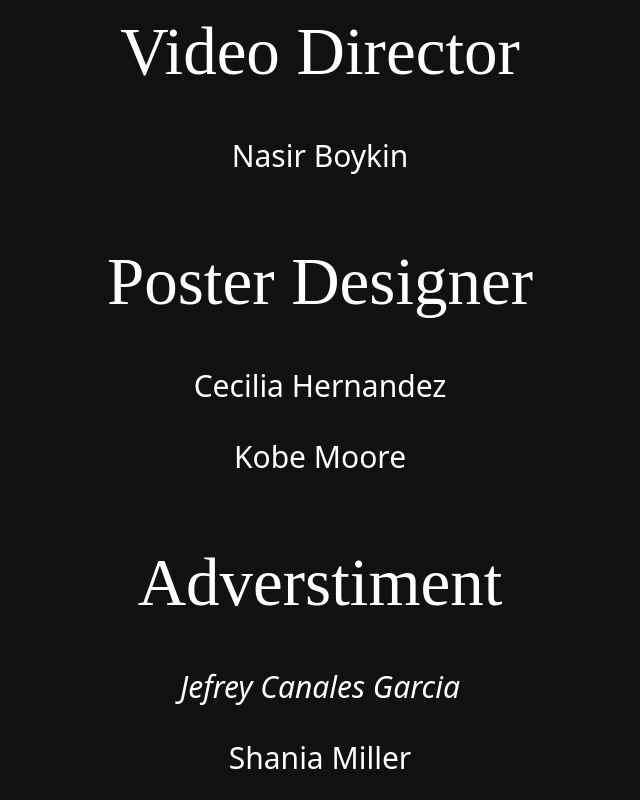
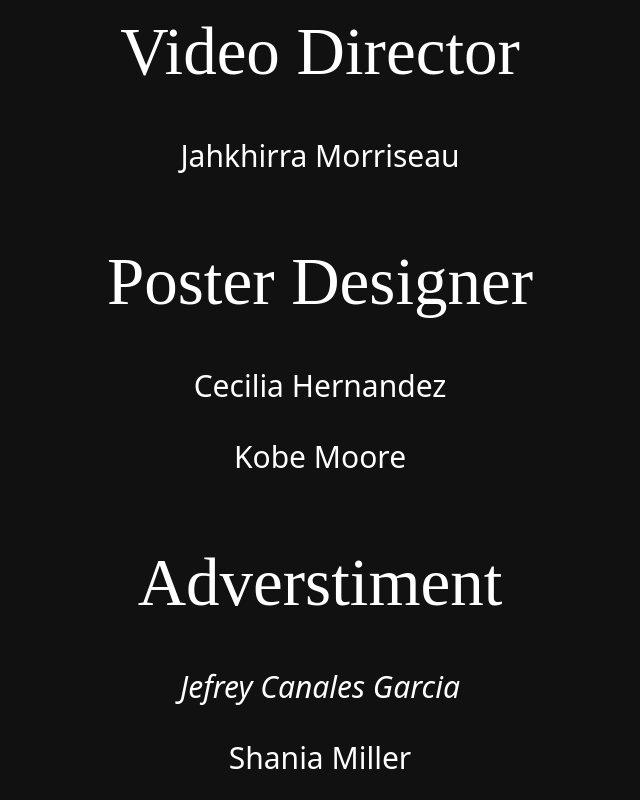
Before and after one commit to Uhhhh-kobe/Vote4Kobe.gethub.io, a plain HTML site: page credits.html in a window 1280 px wide. Shown: the part 1500-2300 px from the top of the page, without its empty margins (320-960 px from the left). Drawn offline with Linux system fonts and the light colour scheme.

Commit message:
Update credits.html

```diff
--- a/credits.html
+++ b/credits.html
@@ -59,7 +59,7 @@
               <p class="z">Cecilia Hernandez </p>
 
               <p class="m"> Video Director </p>
-              <p class="z">Nasir Boykin </p>
+              <p class="z"> Jahkhirra Morriseau</p>
 
 
               <p class="m"> Poster Designer </p>
@@ -120,7 +120,8 @@
 <p class="z"> Cecilia Hernández </p>
 
 <p class="m"> Directora de Video </p>
-<p class="z"> Nasir Boykin </p>
+<p class="Jahkhirra Morriseau
+</p>
 
 <p class="m"> Diseñador de Pósters </p>
 <p class="z"> Cecilia Hernández </p>
```
